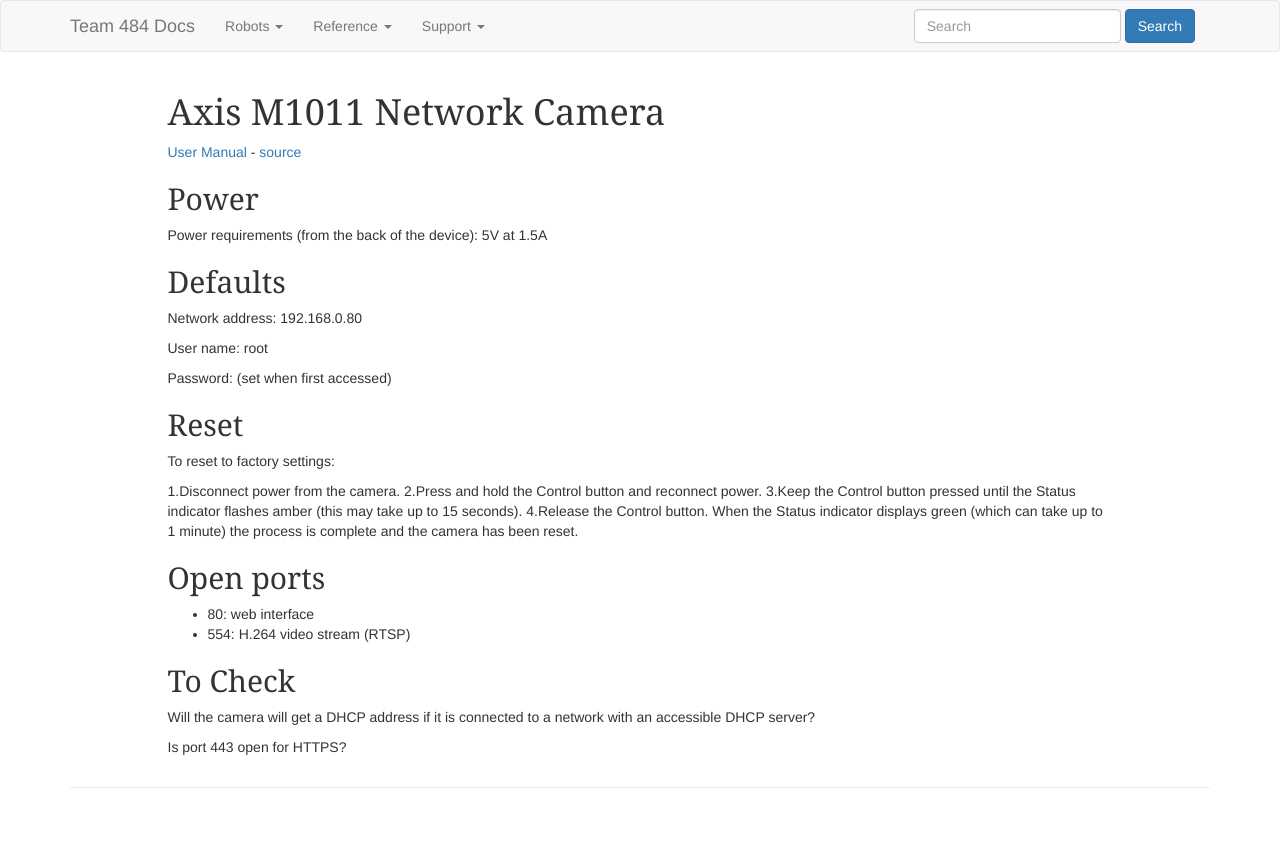
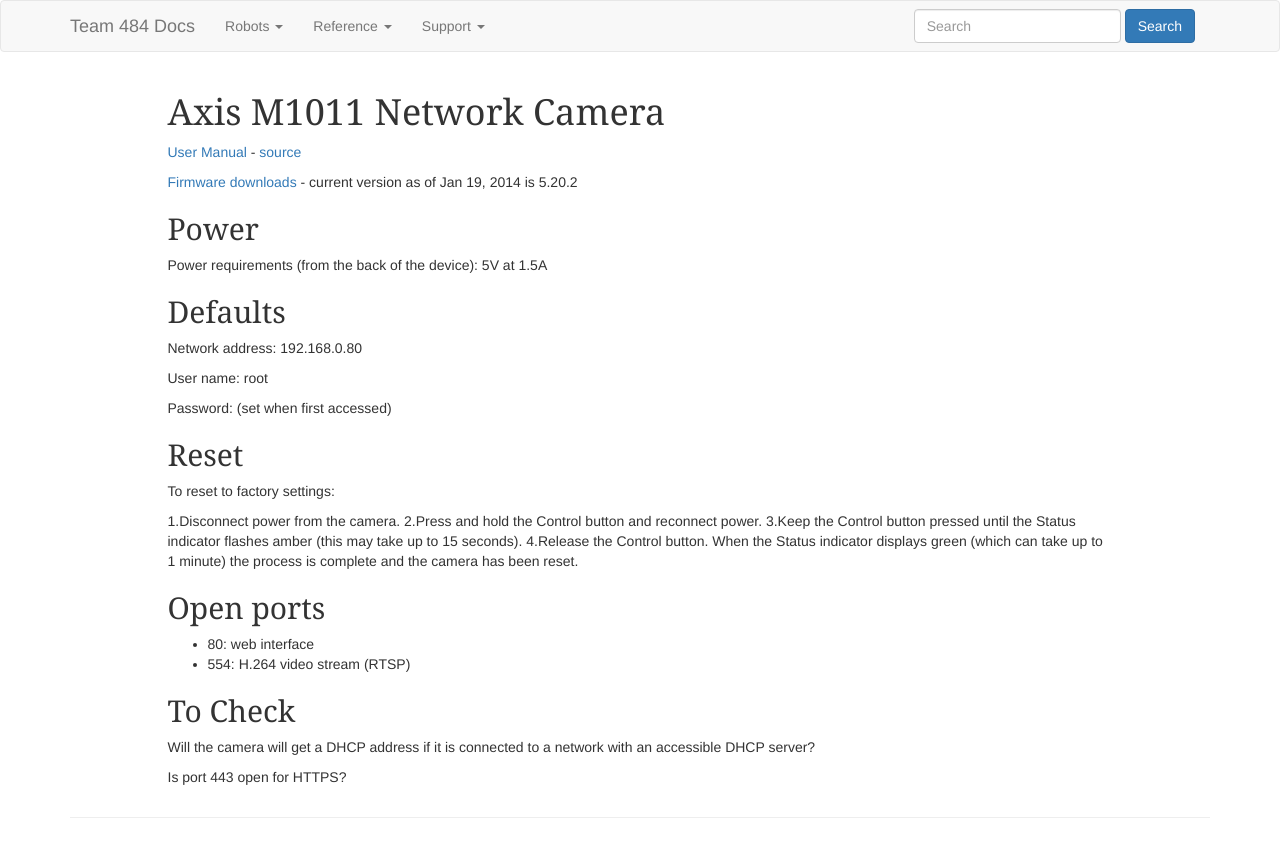
Before and after one commit to team484/team484.github.io, a Jekyll site: the page built from electronics/axis-m1011/index.md, in a window 1280 px wide. Shown: the top 857 px of the page. Built offline with Jekyll 4.4.1, drawn with Linux system fonts in a browser that asks for light colours; nearby versions of some CDN libraries; library files that are not in the unit come from our copies.

Commit message:
note about Axis camera firmware

```diff
--- a/electronics/axis-m1011/index.md
+++ b/electronics/axis-m1011/index.md
@@ -6,6 +6,8 @@
 ---
 
 [User Manual](um_m10_46940_en_1203.pdf) - [source](http://www.axis.com/files/manuals/um_m10_46940_en_1203.pdf)
+
+[Firmware downloads](http://www.axis.com/techsup/firmware.php) - current version as of Jan 19, 2014 is 5.20.2
 
 Power
 -----
```
